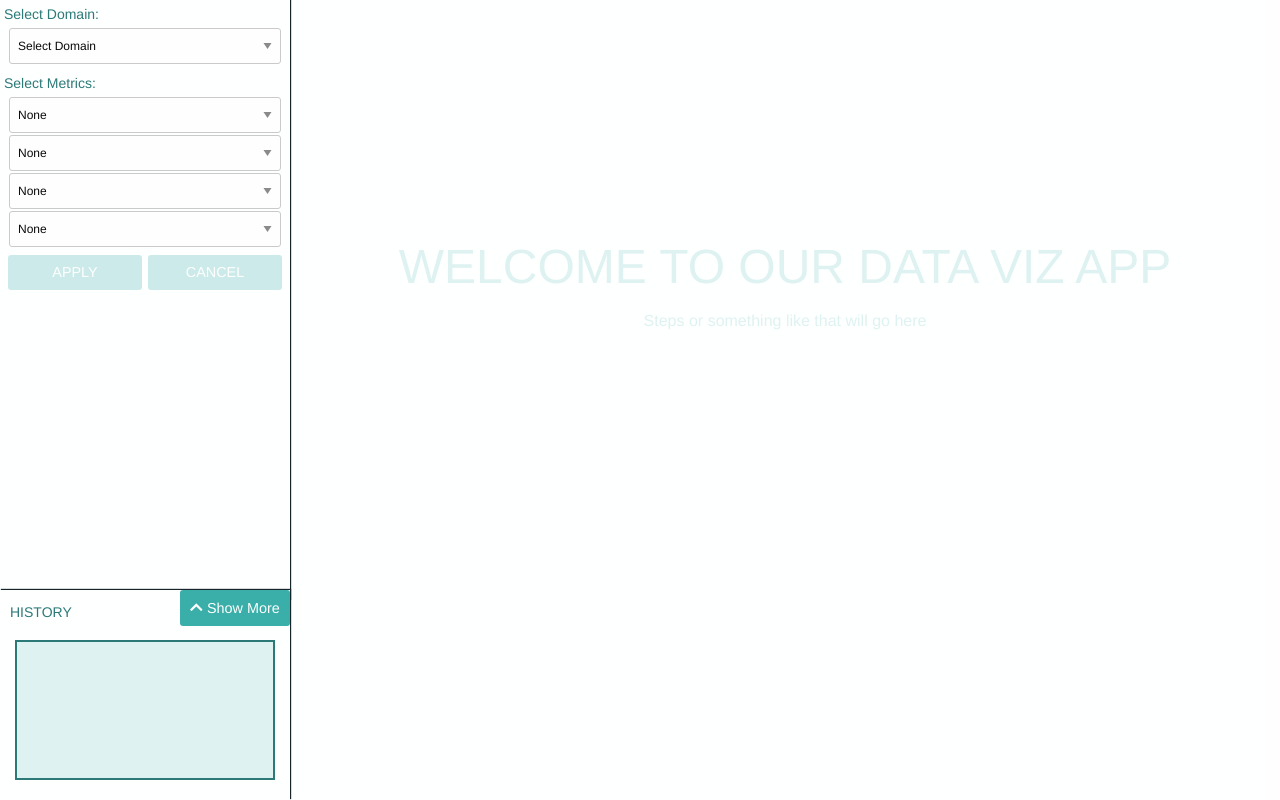
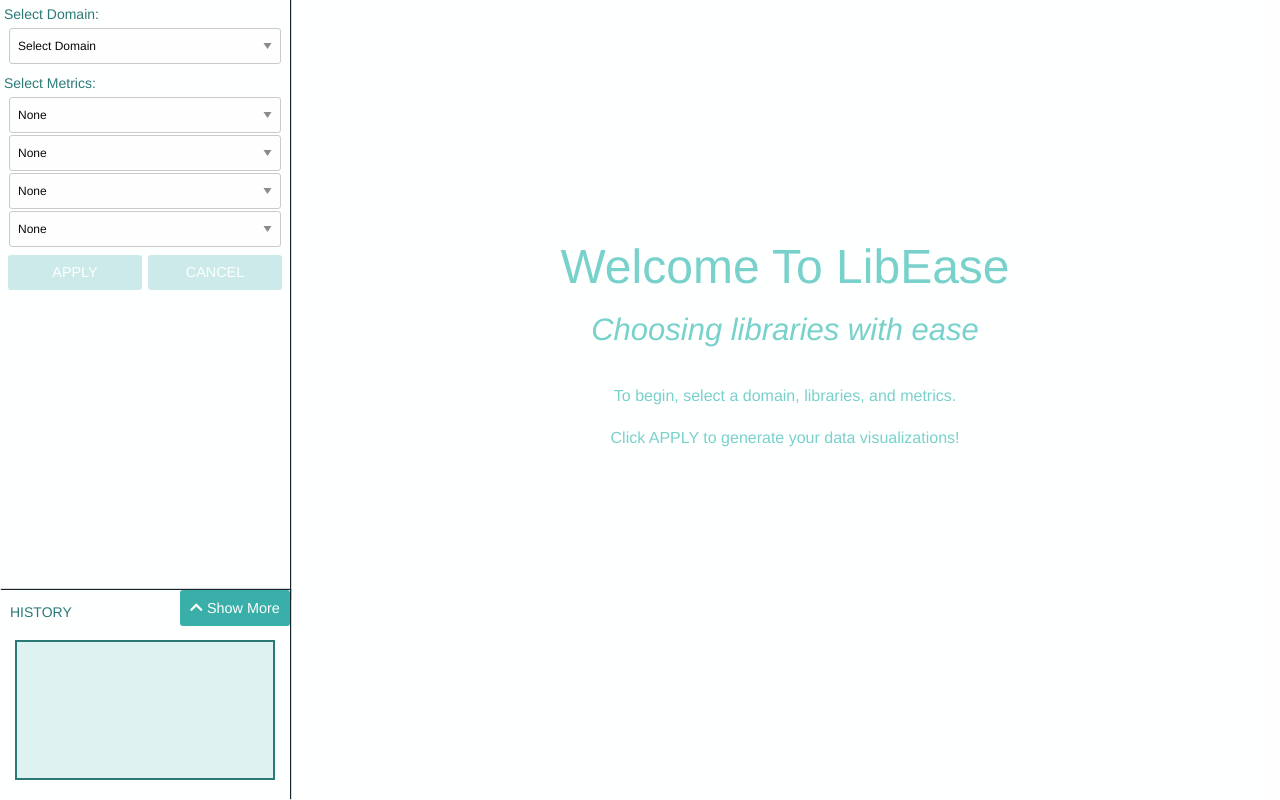
Before and after one commit to DataVisualizationW18/DevRepo, a Flask app: template templates/index.html in a window 1280 px wide. Run offline with Flask 2, Linux system fonts and the light colour scheme; the template is opened without the code that fills it, so the values that code supplies are empty.

Commit message:
Added screen

```diff
--- a/static/styles/app.css
+++ b/static/styles/app.css
@@ -108,7 +108,7 @@
 #empty-screen {
   text-align: center;
   padding-top: 25%;
-  color: var(--very-light-accent-color);
+  color: var(--hover-color);
 }
 
 #visualizations {
--- a/templates/index.html
+++ b/templates/index.html
@@ -96,8 +96,11 @@
       </div>
       <div class="cell auto">
         <div id="empty-screen">
-          <h1>WELCOME TO OUR DATA VIZ APP</h1>
-          <p>Steps or something like that will go here</p>
+          <h1>Welcome To LibEase</h1>
+          <h3 style="font-style:italic;">Choosing libraries with ease</h3>
+          <br>
+          <p>To begin, select a domain, libraries, and metrics.</p>
+          <p>Click APPLY to generate your data visualizations!</p>
         </div>
         <div id="visualizations" class="flex-grid-wrapper">
           <div class="flex-grid">
```
